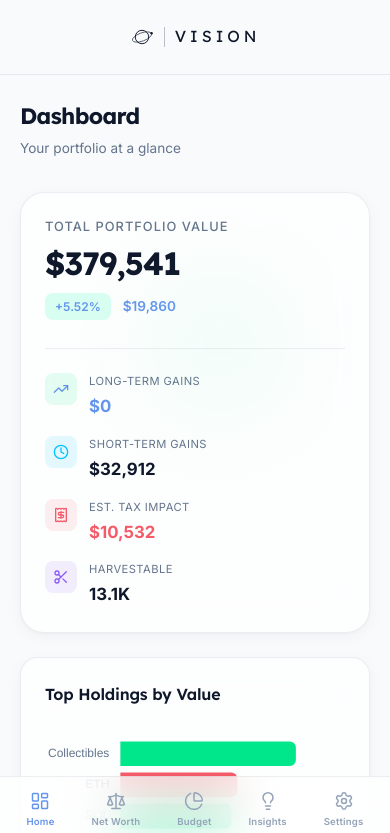
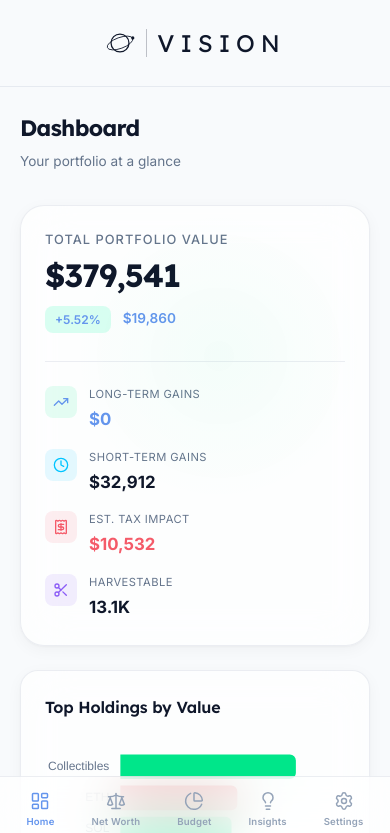
Before and after one commit to rileysmith2449-rgb/vision-vue, a Vue app: page / in a window 390 px wide. Shown: the top 833 px of the page. Built offline with nearby package versions, Linux system fonts and the light colour scheme.

Commit message:
Scale up mobile top bar logo text and icon to 1.5x
Co-Authored-By: Claude Opus 4.6 <noreply@anthropic.com>

```diff
--- a/src/App.vue
+++ b/src/App.vue
@@ -3,7 +3,7 @@
     <Sidebar v-if="!isMobile" />
     <div class="top-bar">
       <div class="top-bar-brand">
-        <svg xmlns="http://www.w3.org/2000/svg" viewBox="0 0 100 100" width="24" height="24">
+        <svg xmlns="http://www.w3.org/2000/svg" viewBox="0 0 100 100" width="32" height="32">
           <g transform="translate(50,50)">
             <circle cx="0" cy="0" r="28" fill="none" stroke="currentColor" stroke-width="4"/>
             <ellipse cx="0" cy="0" rx="42" ry="17" fill="none" stroke="currentColor" stroke-width="2.5" transform="rotate(-20)"/>
@@ -73,14 +73,14 @@ onUnmounted(() => {
 
 .top-bar-divider {
   width: 1px;
-  height: 20px;
+  height: 28px;
   background: var(--text-primary);
   opacity: 0.25;
 }
 
 .top-bar-text {
   font-family: 'Lexend', sans-serif;
-  font-size: 1rem;
+  font-size: 1.5rem;
   font-weight: 400;
   letter-spacing: 0.25em;
   color: var(--text-primary);
```
